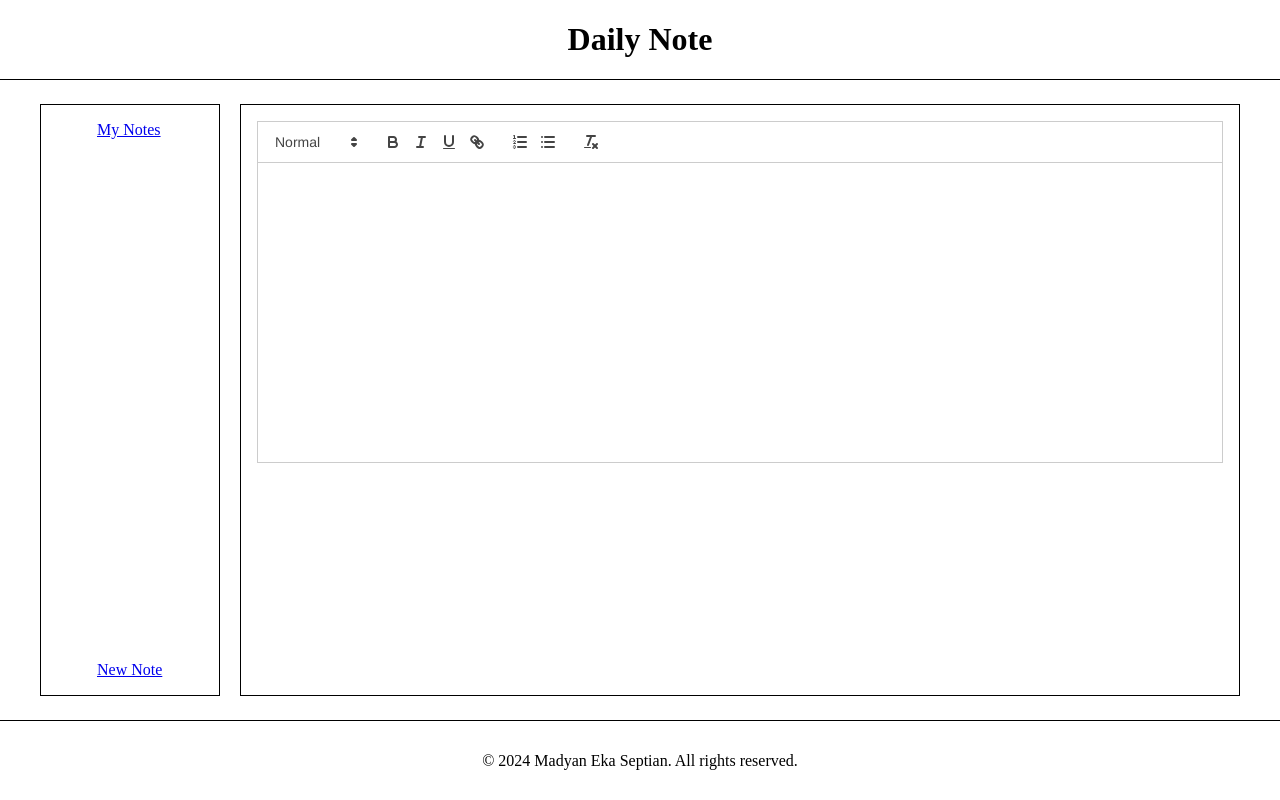
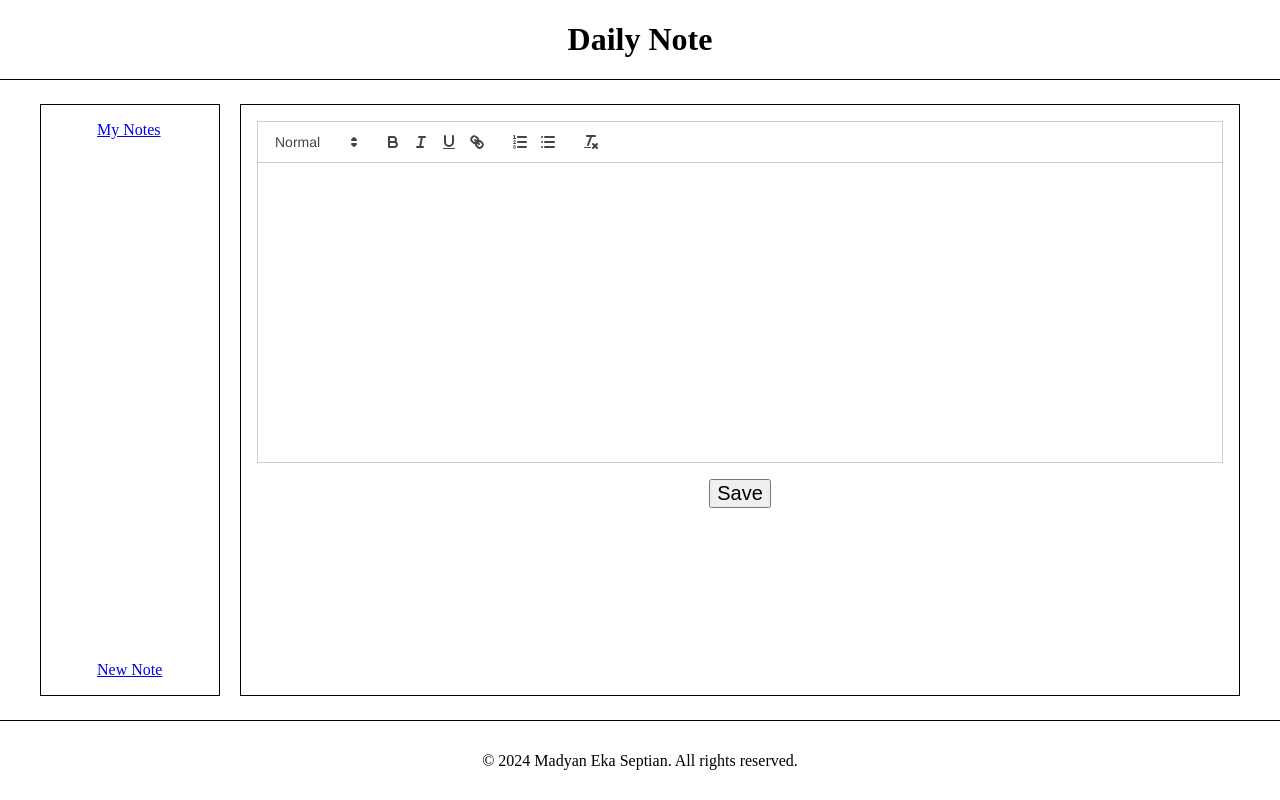
Before and after one commit to madyanes/daily-note, a React (Vite) app: page /new in a window 1280 px wide. Built offline with nearby package versions, Linux system fonts and the light colour scheme.

Commit message:
Create save note button

```diff
--- a/src/components/NewNote.jsx
+++ b/src/components/NewNote.jsx
@@ -1,9 +1,12 @@
 import QuillEditor from './QuillEditor'
+
+import '../styles/NewNote.css'
 
 export default function NewNote() {
   return (
     <section id='new-note'>
       <QuillEditor />
+      <button id='save-note'>Save</button>
     </section>
   )
 }
--- /dev/null
+++ b/src/styles/NewNote.css
@@ -0,0 +1,5 @@
+#save-note {
+  font-size: 1.25rem;
+  display: block;
+  margin: 1rem auto;
+}
```
